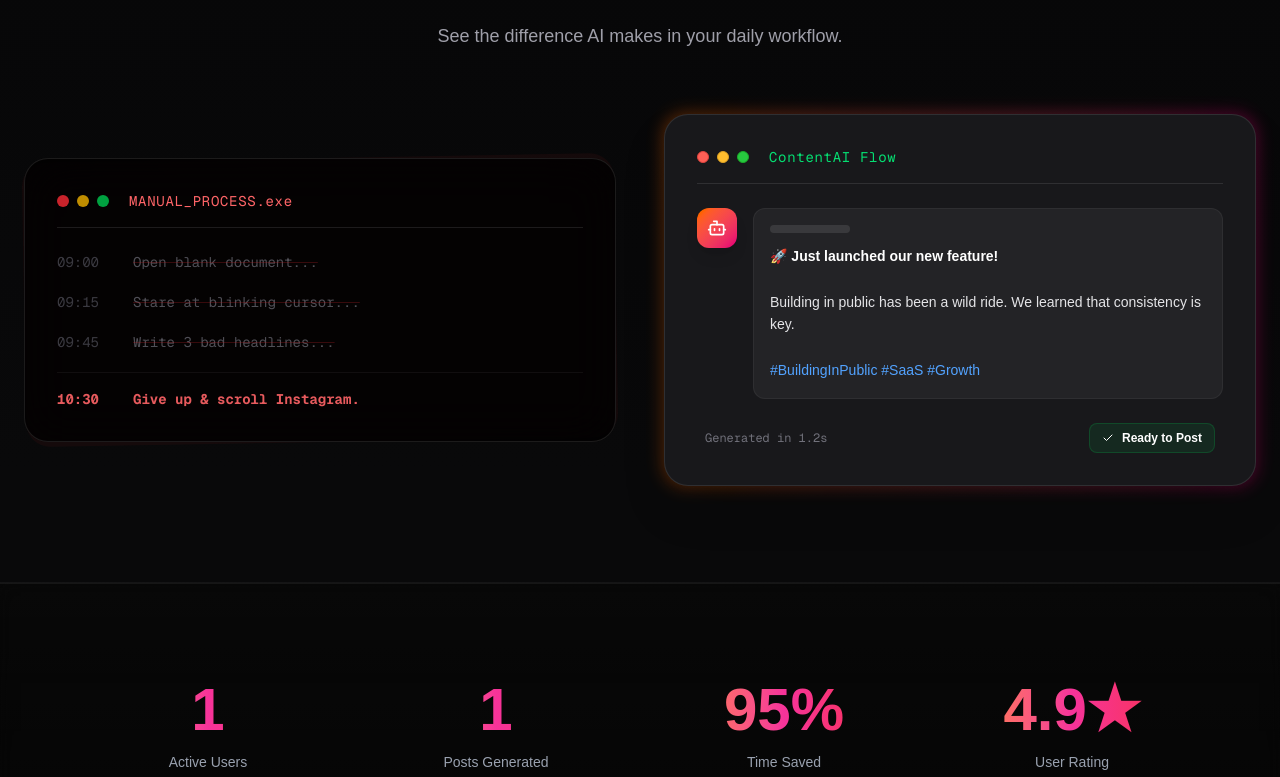
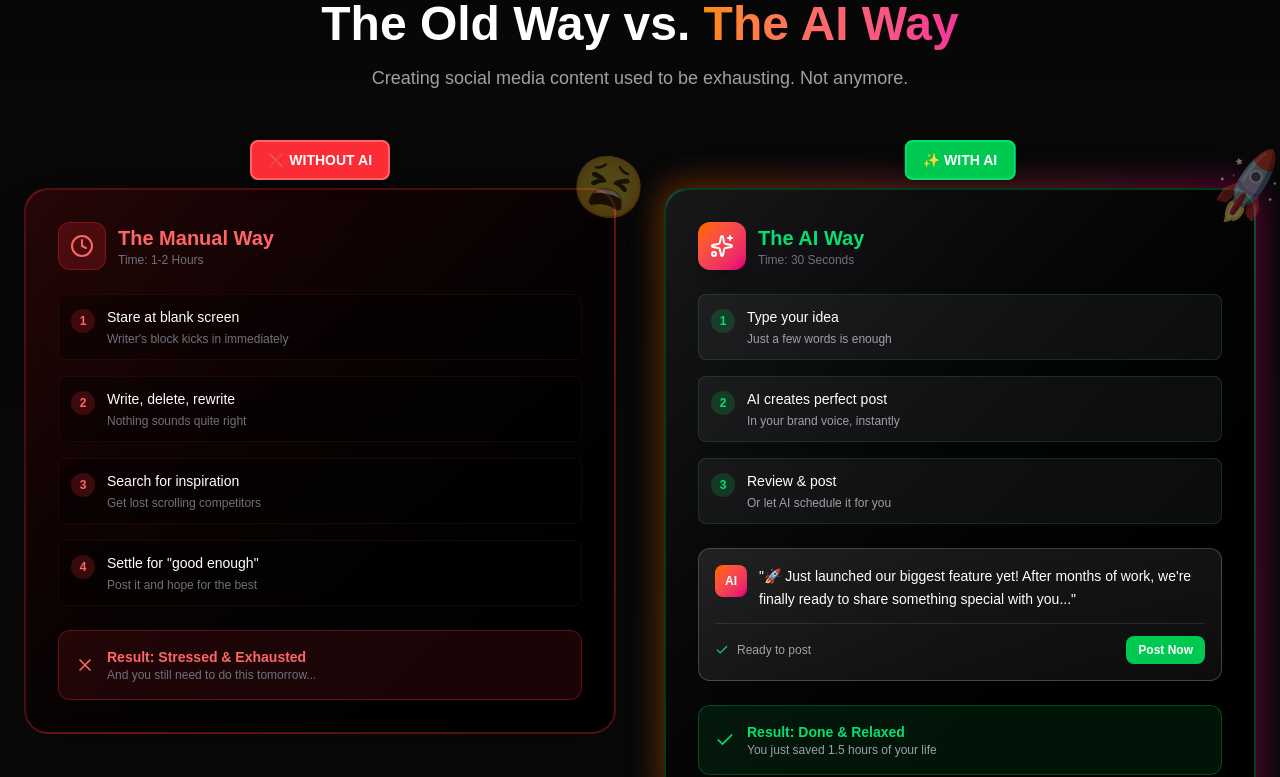
Before and after one commit to RedPanda-08/AI-Content-Generator, a Next.js app: page / in a window 1280 px wide. Shown: the part 1187-1964 px from the top of the page. Built offline with nearby package versions, Linux system fonts and the light colour scheme; no server answers; the database is empty.

Commit message:
Added more features

```diff
--- a/app/page.tsx
+++ b/app/page.tsx
@@ -3,8 +3,8 @@ import Link from 'next/link';
 import { useRouter } from 'next/navigation';
 import { useState } from 'react';
 import { useSupabase } from '../components/SupabaseProvider';
-import { Bot, Zap, BarChart2, Lightbulb, TrendingUp, Star, Sparkles, ArrowRight, Users, Clock, Target, Loader2, Check, X } from 'lucide-react';
-import { motion } from 'framer-motion';
+import { Bot, Zap, BarChart2, Lightbulb, TrendingUp, Star, Sparkles, ArrowRight, Users, Clock, Target, Loader2, Check, X, AlertCircle, FileText, Calendar as CalendarIcon } from 'lucide-react';
+import { motion} from 'framer-motion';
 import TestimonialSection from '../components/TestimonialSection';
 
 const fadeInUp = {
@@ -261,8 +261,7 @@ export default function HomePage() {
         </motion.div>
       </section>
 
-      {/* --- BRAND TICKER SECTION --- */}
-      {/* ADDED: Framer Motion Animation to Ticker Container */}
+      {/* --- BRAND TICKER SECTION (OFFICIAL LOGOS) --- */}
       <motion.section
         className="py-10 border-t border-white/[0.05] bg-white/[0.01]"
         initial="hidden"
@@ -303,112 +302,225 @@ export default function HomePage() {
           </div>
         </div>
       </motion.section>
-
-      {/* --- BEFORE & AFTER COMPARISON --- */}
       <motion.div
          id="demo"
-         className="py-16 sm:py-24 bg-zinc-900/30 border-y border-white/5 relative overflow-hidden"
+         className="py-20 sm:py-32 bg-zinc-900/30 border-y border-white/5 relative overflow-hidden"
          initial="hidden"
          whileInView="visible"
          viewport={{ once: true, margin: "-100px" }}
          variants={staggerContainer}
       >
+        {/* Glow Effects */}
         <div className="absolute top-0 right-0 w-[500px] h-[500px] bg-orange-500/10 rounded-full blur-[100px] -z-10" />
         <div className="absolute bottom-0 left-0 w-[500px] h-[500px] bg-pink-500/10 rounded-full blur-[100px] -z-10" />
 
         <div className="max-w-7xl mx-auto px-4 sm:px-6">
           <motion.div variants={fadeInUp} className="text-center mb-12 sm:mb-16">
+            <div className="inline-block px-4 py-2 bg-orange-500/10 border border-orange-500/20 rounded-full mb-4">
+              <span className="text-orange-400 font-semibold text-sm">See The Difference</span>
+            </div>
             <h2 className="text-3xl sm:text-4xl md:text-5xl font-bold mb-4">
-              Stop Wasting Time on <br/>
-              <span className="bg-gradient-to-r from-red-400 to-orange-400 bg-clip-text text-transparent">Manual Work</span>
+              The Old Way vs. <span className="bg-gradient-to-r from-orange-400 to-pink-500 bg-clip-text text-transparent">The AI Way</span>
             </h2>
-            <p className="text-zinc-400 text-base sm:text-lg">See the difference AI makes in your daily workflow.</p>
+            <p className="text-zinc-400 text-base sm:text-lg max-w-2xl mx-auto">Creating social media content used to be exhausting. Not anymore.</p>
           </motion.div>
 
-          <div className="grid grid-cols-1 md:grid-cols-2 gap-8 lg:gap-12 items-center">
+          <div className="grid grid-cols-1 md:grid-cols-2 gap-8 lg:gap-12 items-start relative">
+
+            {/* VS Divider - Desktop */}
+            <div className="hidden md:flex absolute left-1/2 top-1/2 -translate-x-1/2 -translate-y-1/2 z-30">
+            </div>
+
+            {/* LEFT: THE OLD WAY (Pain) */}
             <motion.div
               variants={fadeInUp}
-              whileHover={{ scale: 1.02, rotate: -1 }}
+              whileHover={{ scale: 1.02, rotate: -0.5 }}
               transition={{ type: "spring", stiffness: 300 }}
               className="relative group"
             >
-              <div className="absolute inset-0 bg-red-500/5 rounded-3xl transform -rotate-1 transition-transform group-hover:-rotate-2" />
-              <div className="relative p-6 sm:p-8 bg-black/80 border border-white/10 rounded-3xl backdrop-blur-xl">
-                <div className="flex items-center justify-between mb-6 border-b border-white/10 pb-4">
-                  <div className="flex items-center gap-3">
-                    <div className="flex gap-2">
-                        <div className="w-3 h-3 rounded-full bg-red-500/80" />
-                        <div className="w-3 h-3 rounded-full bg-yellow-500/80" />
-                        <div className="w-3 h-3 rounded-full bg-green-500/80" />
+              {/* Label Badge */}
+              <div className="absolute -top-4 left-1/2 -translate-x-1/2 z-20 bg-red-500 text-white text-sm font-bold px-4 py-2 rounded-lg shadow-lg border-2 border-red-400">
+                ❌ WITHOUT AI
               </div>
-                    <span className="ml-2 text-xs sm:text-sm font-mono text-red-400 tracking-wider">MANUAL_PROCESS.exe</span>
+
+              <div className="mt-8 relative p-6 sm:p-8 bg-gradient-to-br from-red-950/50 to-black border-2 border-red-500/30 rounded-3xl backdrop-blur-xl shadow-2xl">
+
+                {/* Frustrated Emoji */}
+                <div className="absolute -top-8 -right-8 text-6xl opacity-30 rotate-12">😫</div>
+
+                {/* Title */}
+                <div className="flex items-center gap-3 mb-6">
+                  <div className="w-12 h-12 bg-red-500/20 rounded-xl flex items-center justify-center border border-red-500/30">
+                    <Clock className="w-6 h-6 text-red-400" />
+                  </div>
+                  <div>
+                    <h3 className="text-xl font-bold text-red-400">The Manual Way</h3>
+                    <p className="text-xs text-zinc-500">Time: 1-2 Hours</p>
                   </div>
                 </div>
-                <div className="space-y-4 sm:space-y-5 font-mono text-xs sm:text-sm text-zinc-500">
-                  <div className="flex gap-3 sm:gap-4 items-start opacity-70">
-                    <span className="text-zinc-600 min-w-[50px] sm:min-w-[60px]">09:00</span>
-                    <span className="line-through decoration-red-500/30">Open blank document...</span>
+
+                {/* Pain Points */}
+                <div className="space-y-4">
+                  <div className="flex items-start gap-3 p-3 bg-black/30 rounded-lg border border-red-500/10">
+                    <div className="w-6 h-6 bg-red-500/20 rounded-full flex items-center justify-center flex-shrink-0 mt-0.5">
+                      <span className="text-red-400 text-xs font-bold">1</span>
                     </div>
-                  <div className="flex gap-3 sm:gap-4 items-start opacity-70">
-                    <span className="text-zinc-600 min-w-[50px] sm:min-w-[60px]">09:15</span>
-                    <span className="line-through decoration-red-500/30">Stare at blinking cursor...</span>
+                    <div>
+                      <p className="text-white font-medium text-sm mb-1">Stare at blank screen</p>
+                      <p className="text-zinc-500 text-xs">Writer&apos;s block kicks in immediately</p>
                     </div>
-                  <div className="flex gap-3 sm:gap-4 items-start opacity-70">
-                    <span className="text-zinc-600 min-w-[50px] sm:min-w-[60px]">09:45</span>
-                    <span className="line-through decoration-red-500/30">Write 3 bad headlines...</span>
                   </div>
-                  <div className="flex gap-3 sm:gap-4 items-start text-red-400/90 font-bold mt-4 pt-4 border-t border-white/5">
-                    <span className="min-w-[50px] sm:min-w-[60px]">10:30</span>
-                    <span>Give up & scroll Instagram.</span>
+
+                  <div className="flex items-start gap-3 p-3 bg-black/30 rounded-lg border border-red-500/10">
+                    <div className="w-6 h-6 bg-red-500/20 rounded-full flex items-center justify-center flex-shrink-0 mt-0.5">
+                      <span className="text-red-400 text-xs font-bold">2</span>
+                    </div>
+                    <div>
+                      <p className="text-white font-medium text-sm mb-1">Write, delete, rewrite</p>
+                      <p className="text-zinc-500 text-xs">Nothing sounds quite right</p>
+                    </div>
+                  </div>
+
+                  <div className="flex items-start gap-3 p-3 bg-black/30 rounded-lg border border-red-500/10">
+                    <div className="w-6 h-6 bg-red-500/20 rounded-full flex items-center justify-center flex-shrink-0 mt-0.5">
+                      <span className="text-red-400 text-xs font-bold">3</span>
+                    </div>
+                    <div>
+                      <p className="text-white font-medium text-sm mb-1">Search for inspiration</p>
+                      <p className="text-zinc-500 text-xs">Get lost scrolling competitors</p>
+                    </div>
+                  </div>
+
+                  <div className="flex items-start gap-3 p-3 bg-black/30 rounded-lg border border-red-500/10">
+                    <div className="w-6 h-6 bg-red-500/20 rounded-full flex items-center justify-center flex-shrink-0 mt-0.5">
+                      <span className="text-red-400 text-xs font-bold">4</span>
+                    </div>
+                    <div>
+                      <p className="text-white font-medium text-sm mb-1">Settle for &quot;good enough&quot;</p>
+                      <p className="text-zinc-500 text-xs">Post it and hope for the best</p>
+                    </div>
+                  </div>
+                </div>
+
+                {/* Bottom Summary */}
+                <div className="mt-6 p-4 bg-red-500/10 rounded-xl border border-red-500/30 flex items-center gap-3">
+                  <X className="w-5 h-5 text-red-400 flex-shrink-0" />
+                  <div className="flex-1">
+                    <p className="text-red-400 font-bold text-sm">Result: Stressed & Exhausted</p>
+                    <p className="text-zinc-500 text-xs">And you still need to do this tomorrow...</p>
                   </div>
                 </div>
               </div>
             </motion.div>
 
+            {/* RIGHT: THE NEW WAY (Solution) */}
             <motion.div
               variants={fadeInUp}
               whileHover={{ scale: 1.03, y: -5 }}
               transition={{ type: "spring", stiffness: 300 }}
               className="relative group"
             >
-              <div className="absolute -inset-0.5 bg-gradient-to-r from-orange-500 to-pink-600 rounded-3xl blur opacity-30 group-hover:opacity-50 transition-opacity duration-500" />
-              <div className="relative p-6 sm:p-8 bg-zinc-900 border border-white/10 rounded-3xl shadow-2xl backdrop-blur-xl bg-opacity-80">
-                <div className="flex items-center justify-between mb-6 border-b border-white/10 pb-4">
-                  <div className="flex items-center gap-3">
-                    <div className="flex gap-2">
-                        <div className="w-3 h-3 rounded-full bg-[#FF5F56] border border-[#E0443E]" />
-                        <div className="w-3 h-3 rounded-full bg-[#FFBD2E] border border-[#DEA123]" />
-                        <div className="w-3 h-3 rounded-full bg-[#27C93F] border border-[#1AAB29]" />
+              {/* Label Badge */}
+              <div className="absolute -top-4 left-1/2 -translate-x-1/2 z-20 bg-green-500 text-white text-sm font-bold px-4 py-2 rounded-lg shadow-lg border-2 border-green-400">
+                ✨ WITH AI
               </div>
-                    <span className="ml-2 text-xs sm:text-sm font-mono text-green-400 tracking-wider">ContentAI Flow</span>
+
+              <div className="mt-8 absolute -inset-1 bg-gradient-to-r from-orange-500 to-pink-600 rounded-3xl blur-lg opacity-40 group-hover:opacity-60 transition-opacity duration-500" />
+              <div className="mt-8 relative p-6 sm:p-8 bg-gradient-to-br from-zinc-900 to-black border-2 border-green-500/30 rounded-3xl shadow-2xl backdrop-blur-xl">
+
+                {/* Happy Emoji */}
+                <div className="absolute -top-8 -right-8 text-6xl opacity-40 -rotate-12">🚀</div>
+
+                {/* Title */}
+                <div className="flex items-center gap-3 mb-6">
+                  <div className="w-12 h-12 bg-gradient-to-br from-orange-500 to-pink-600 rounded-xl flex items-center justify-center shadow-lg">
+                    <Sparkles className="w-6 h-6 text-white" />
+                  </div>
+                  <div>
+                    <h3 className="text-xl font-bold text-green-400">The AI Way</h3>
+                    <p className="text-xs text-zinc-500">Time: 30 Seconds</p>
                   </div>
                 </div>
+
+                {/* Simple Steps */}
                 <div className="space-y-4">
-                    <div className="flex gap-3 sm:gap-4 items-start">
-                        <div className="p-2.5 bg-gradient-to-br from-orange-500 to-pink-600 rounded-xl shadow-lg">
-                            <Bot className="w-4 h-4 sm:w-5 sm:h-5 text-white" />
+                  <div className="flex items-start gap-3 p-3 bg-white/5 rounded-lg border border-green-500/20">
+                    <div className="w-6 h-6 bg-green-500/20 rounded-full flex items-center justify-center flex-shrink-0 mt-0.5">
+                      <span className="text-green-400 text-xs font-bold">1</span>
                     </div>
-                        <div className="flex-1 bg-white/5 rounded-xl p-3 sm:p-4 border border-white/5 hover:bg-white/10 transition-colors cursor-default">
-                            <div className="h-2 w-16 sm:w-20 bg-white/10 rounded-full mb-3" />
-                            <p className="text-zinc-200 text-xs sm:text-sm leading-relaxed">
-                                🚀 <span className="text-white font-semibold">Just launched our new feature!</span>
-                                <br/><br/>
-                                Building in public has been a wild ride. We learned that consistency is key.
-                                <br/><br/>
-                                <span className="text-blue-400">#BuildingInPublic #SaaS #Growth</span>
+                    <div>
+                      <p className="text-white font-medium text-sm mb-1">Type your idea</p>
+                      <p className="text-zinc-400 text-xs">Just a few words is enough</p>
+                    </div>
+                  </div>
+
+                  <div className="flex items-start gap-3 p-3 bg-white/5 rounded-lg border border-green-500/20">
+                    <div className="w-6 h-6 bg-green-500/20 rounded-full flex items-center justify-center flex-shrink-0 mt-0.5">
+                      <span className="text-green-400 text-xs font-bold">2</span>
+                    </div>
+                    <div>
+                      <p className="text-white font-medium text-sm mb-1">AI creates perfect post</p>
+                      <p className="text-zinc-400 text-xs">In your brand voice, instantly</p>
+                    </div>
+                  </div>
+
+                  <div className="flex items-start gap-3 p-3 bg-white/5 rounded-lg border border-green-500/20">
+                    <div className="w-6 h-6 bg-green-500/20 rounded-full flex items-center justify-center flex-shrink-0 mt-0.5">
+                      <span className="text-green-400 text-xs font-bold">3</span>
+                    </div>
+                    <div>
+                      <p className="text-white font-medium text-sm mb-1">Review & post</p>
+                      <p className="text-zinc-400 text-xs">Or let AI schedule it for you</p>
+                    </div>
+                  </div>
+                </div>
+
+                {/* Example Post Preview */}
+                <div className="mt-6 p-4 bg-gradient-to-br from-white/10 to-white/5 rounded-xl border border-white/20">
+                  <div className="flex items-start gap-3 mb-3">
+                    <div className="w-8 h-8 bg-gradient-to-br from-orange-500 to-pink-600 rounded-lg flex items-center justify-center flex-shrink-0">
+                      <span className="text-white text-xs font-bold">AI</span>
+                    </div>
+                    <div className="flex-1">
+                      <p className="text-white text-sm font-medium leading-relaxed">
+                        &quot;🚀 Just launched our biggest feature yet! After months of work, we&apos;re finally ready to share something special with you...&quot;
                       </p>
                     </div>
                   </div>
-                    <div className="pt-2 flex justify-between items-center px-1 sm:px-2">
-                        <span className="text-[10px] sm:text-xs text-zinc-500 font-mono">Generated in 1.2s</span>
-                        <button className="flex items-center gap-2 text-[10px] sm:text-xs font-bold text-white bg-green-500/10 border border-green-500/20 px-3 py-1.5 rounded-lg text-green-400 hover:bg-green-500/20 transition-colors">
-                            <Check className="w-3 h-3" /> Ready to Post
+                  <div className="flex items-center justify-between pt-3 border-t border-white/10">
+                    <div className="flex items-center gap-2 text-xs text-zinc-400">
+                      <Check className="w-3.5 h-3.5 text-green-400" />
+                      <span>Ready to post</span>
+                    </div>
+                    <button className="px-3 py-1.5 bg-green-500 hover:bg-green-600 text-white text-xs font-bold rounded-lg transition-colors">
+                      Post Now
                     </button>
+                  </div>
+                </div>
+
+                {/* Bottom Summary */}
+                <div className="mt-6 p-4 bg-green-500/10 rounded-xl border border-green-500/30 flex items-center gap-3">
+                  <Check className="w-5 h-5 text-green-400 flex-shrink-0" />
+                  <div className="flex-1">
+                    <p className="text-green-400 font-bold text-sm">Result: Done & Relaxed</p>
+                    <p className="text-zinc-400 text-xs">You just saved 1.5 hours of your life</p>
                   </div>
                 </div>
               </div>
             </motion.div>
           </div>
+
+          {/* Bottom CTA */}
+          <motion.div variants={fadeInUp} className="text-center mt-16">
+            <p className="text-zinc-400 mb-4">Which one would you choose?</p>
+            <button
+              onClick={handleStartTrial}
+              disabled={status !== 'idle'}
+              className="inline-flex cursor-pointer items-center gap-2 px-6 py-3 bg-gradient-to-r from-orange-500 to-pink-600 hover:from-orange-600 hover:to-pink-700 rounded-xl font-semibold shadow-lg shadow-orange-500/30 transform hover:-translate-y-0.5 transition-all disabled:opacity-80 disabled:cursor-wait"
+            >
+              {renderButtonContent('Try The AI Way Free')}
+            </button>
+          </motion.div>
         </div>
       </motion.div>
 
@@ -488,7 +600,6 @@ export default function HomePage() {
       </section>
 
       {/* How It Works Section */}
-      {/* ADDED: Scroll Animations to "How It Works" Section */}
       <section id="how-it-works" className="py-20 sm:py-24 lg:py-32 bg-gradient-to-b from-white/[0.02] to-transparent backdrop-blur-sm border-y border-white/[0.08] relative overflow-hidden">
         <div className="absolute inset-0 bg-grid-white/[0.02] bg-[size:32px_32px]"></div>
         <div className="max-w-6xl mx-auto px-4 sm:px-6 relative">
@@ -582,7 +693,6 @@ export default function HomePage() {
       </section>
 
       {/* Footer */}
-      {/* ADDED: Subtle fade-in animation for Footer */}
       <motion.footer
         className="border-t border-white/[0.08] bg-black/50 backdrop-blur-xl py-12 sm:py-14 lg:py-16"
         initial={{ opacity: 0 }}
```
Lines whose indentation alone changed are shown as unchanged.
